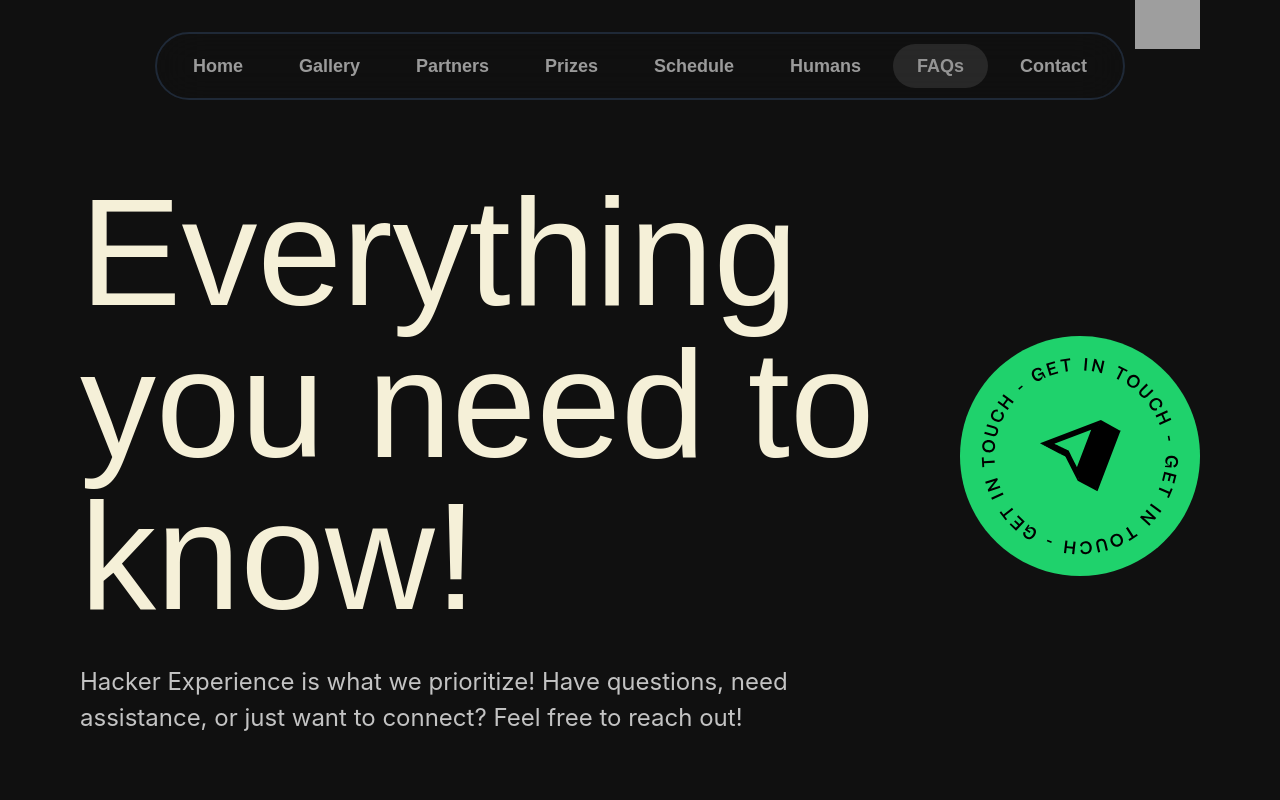
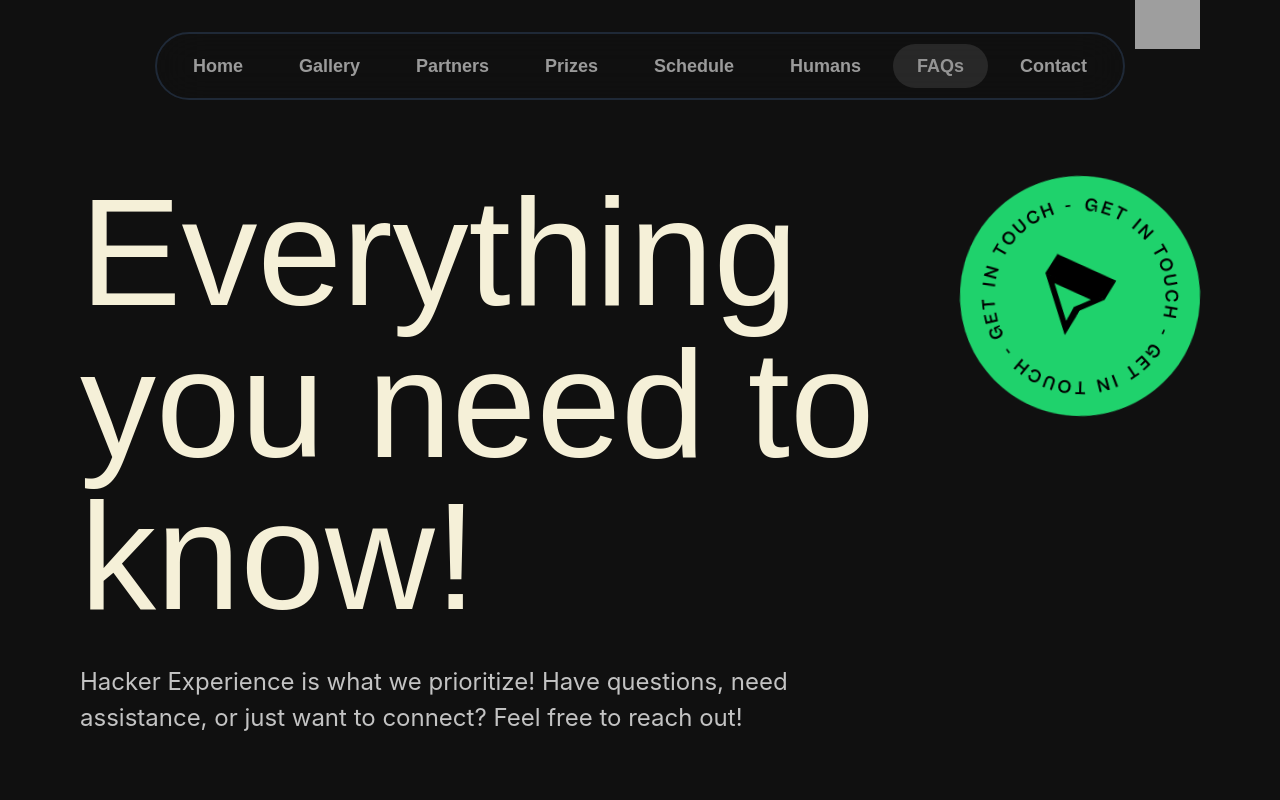
Before and after one commit to BitByte-TPC/hackbyte, a Next.js app: page /faq in a window 1280 px wide. Shown: the top 800 px of the page. Built offline with nearby package versions, Linux system fonts and the light colour scheme; grey boxes are pictures that could not be loaded; a web font is replaced by a local one.

Commit message:
adds rotation effect  in Faqs and Contact pages

```diff
--- /dev/null
+++ b/app/contact/page.css
@@ -0,0 +1,12 @@
+.rotatingContainer {
+  animation: rotateAnimation 8s linear infinite;
+}
+
+@keyframes rotateAnimation {
+  0% {
+    transform: rotate(0deg);
+  }
+  100% {
+    transform: rotate(360deg);
+  }
+}
--- a/app/contact/page.jsx
+++ b/app/contact/page.jsx
@@ -3,6 +3,7 @@ import TextAnimation from "@/components/TextAnimation";
 
 import FooterAnimation from "@/components/FooterAnimation";
 import Footer from "@/components/Footer";
+import "./page.css";
 
 export const metadata = {
   title: "Contact | HackByte",
@@ -36,7 +37,7 @@ export default function Contact() {
         >
           <div
             className="flex flex-col justify-between items-start sm:items-center
-              gap-12 md:gap-0 md:flex-row"
+              gap-12 md:gap-0 md:flex-row md:items-start"
           >
             <div className="flex flex-col items-start gap-8">
               <TextAnimation text="How can we help you? " />
@@ -51,7 +52,7 @@ export default function Contact() {
             </div>
 
             <img
-              className="w-44 h-44 md:hidden lg:block xl:h-60 xl:w-60"
+              className="w-44 h-44 md:hidden lg:block xl:h-60 xl:w-60 rotatingContainer"
               src="/getInTouchImage.svg"
               alt="Get in touch"
             />
--- /dev/null
+++ b/app/faq/page.css
@@ -0,0 +1,12 @@
+.rotatingContainer {
+  animation: rotateAnimation 8s linear infinite;
+}
+
+@keyframes rotateAnimation {
+  0% {
+    transform: rotate(0deg);
+  }
+  100% {
+    transform: rotate(360deg);
+  }
+}
--- a/app/faq/page.jsx
+++ b/app/faq/page.jsx
@@ -9,6 +9,7 @@ import TextAnimation from "@/components/TextAnimation";
 
 import FooterAnimation from "@/components/FooterAnimation";
 import Footer from "@/components/Footer";
+import "./page.css";
 
 export const metadata = {
   title: "FAQ | HackByte",
@@ -83,7 +84,7 @@ export default function FAQ() {
         >
           <div
             className="flex flex-col justify-between items-start sm:items-center
-              gap-12 md:gap-0 md:flex-row"
+            gap-12 md:gap-0 md:flex-row md:items-start"
           >
             <div className="flex flex-col items-start gap-8">
               <TextAnimation text="Everything you need to know!" />
@@ -96,9 +97,8 @@ export default function FAQ() {
                 assistance, or just want to connect? Feel free to reach out!
               </p>
             </div>
-
             <img
-              className="w-44 h-44 md:hidden lg:block xl:h-60 xl:w-60"
+              className="w-44 h-44 md:hidden lg:block xl:h-60 xl:w-60 rotatingContainer"
               src="/getInTouchImage.svg"
               alt="Get in touch"
             />
```
